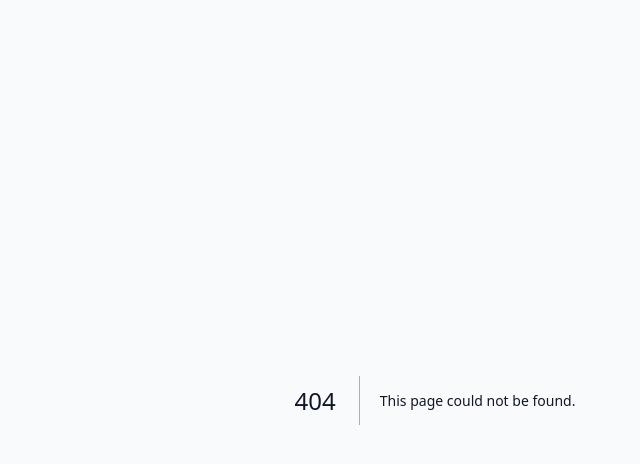
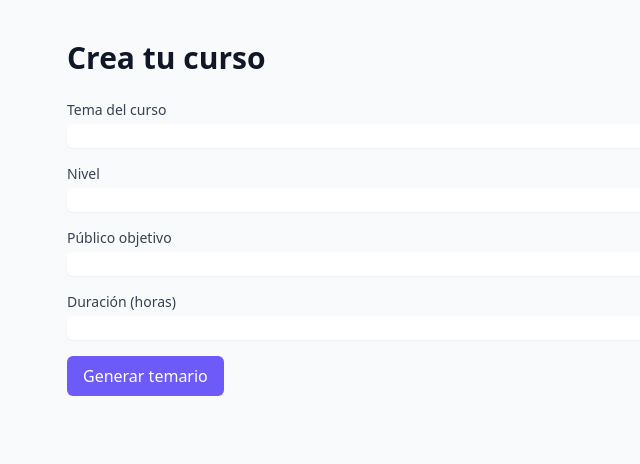
Before and after one commit to miguelangelortiz2/eduaify-app-next, a Next.js app: page /studio in a window 1280 px wide. Before the commit this address had no page. Shown: the top 464 px of the page, without its empty margins (205-845 px from the left). Built offline with nearby package versions, Linux system fonts and the light colour scheme.

Commit message:
Create page.js

```diff
--- /dev/null
+++ b/app/studio/page.js
@@ -0,0 +1,86 @@
+'use client';
+
+import { useState } from 'react';
+
+export default function StudioPage() {
+  const [topic, setTopic] = useState('');
+  const [level, setLevel] = useState('');
+  const [audience, setAudience] = useState('');
+  const [duration, setDuration] = useState('');
+  const [modules, setModules] = useState([]);
+
+  const handleSubmit = (e) => {
+    e.preventDefault();
+    setModules([
+      {
+        title: `Módulo 1: Introducción a ${topic}`,
+        description: 'Introducción general al tema',
+        lessons: [
+          `¿Qué es ${topic}?`,
+          `Importancia de ${topic}`,
+          `Aplicaciones de ${topic}`,
+        ],
+      },
+      {
+        title: `Módulo 2: Profundizando en ${topic}`,
+        description: 'Conceptos intermedios y avanzados',
+        lessons: [
+          `Conceptos avanzados de ${topic}`,
+          'Estudios de caso',
+        ],
+      },
+      {
+        title: 'Módulo 3: Proyecto final',
+        description: 'Aplicación práctica de los conocimientos adquiridos',
+        lessons: [
+          'Definición del proyecto',
+          'Desarrollo del proyecto',
+          'Presentación y retroalimentación',
+        ],
+      },
+    ]);
+  };
+
+  return (
+    <div className="max-w-3xl mx-auto py-10 px-4">
+      <h1 className="text-3xl font-bold mb-6">Crea tu curso</h1>
+      <form onSubmit={handleSubmit} className="space-y-4">
+        <div>
+          <label className="block text-sm font-medium text-gray-700">Tema del curso</label>
+          <input value={topic} onChange={(e) => setTopic(e.target.value)} className="mt-1 block w-full border-gray-300 rounded-md shadow-sm focus:ring-brand-500 focus:border-brand-500" />
+        </div>
+        <div>
+          <label className="block text-sm font-medium text-gray-700">Nivel</label>
+          <input value={level} onChange={(e) => setLevel(e.target.value)} className="mt-1 block w-full border-gray-300 rounded-md shadow-sm focus:ring-brand-500 focus:border-brand-500" />
+        </div>
+        <div>
+          <label className="block text-sm font-medium text-gray-700">Público objetivo</label>
+          <input value={audience} onChange={(e) => setAudience(e.target.value)} className="mt-1 block w-full border-gray-300 rounded-md shadow-sm focus:ring-brand-500 focus:border-brand-500" />
+        </div>
+        <div>
+          <label className="block text-sm font-medium text-gray-700">Duración (horas)</label>
+          <input value={duration} onChange={(e) => setDuration(e.target.value)} type="number" className="mt-1 block w-full border-gray-300 rounded-md shadow-sm focus:ring-brand-500 focus:border-brand-500" />
+        </div>
+        <button type="submit" className="px-4 py-2 bg-brand-500 text-white rounded-md hover:bg-brand-600">Generar temario</button>
+      </form>
+      {modules.length > 0 && (
+        <div className="mt-8">
+          <h2 className="text-2xl font-bold mb-4">Temario sugerido</h2>
+          <ul className="space-y-4">
+            {modules.map((mod, index) => (
+              <li key={index} className="p-4 border rounded-md">
+                <h3 className="text-xl font-semibold">{mod.title}</h3>
+                <p className="text-gray-600 mb-2">{mod.description}</p>
+                <ul className="list-disc list-inside">
+                  {mod.lessons.map((lesson, i) => (
+                    <li key={i}>{lesson}</li>
+                  ))}
+                </ul>
+              </li>
+            ))}
+          </ul>
+        </div>
+      )}
+    </div>
+  );
+}
```
